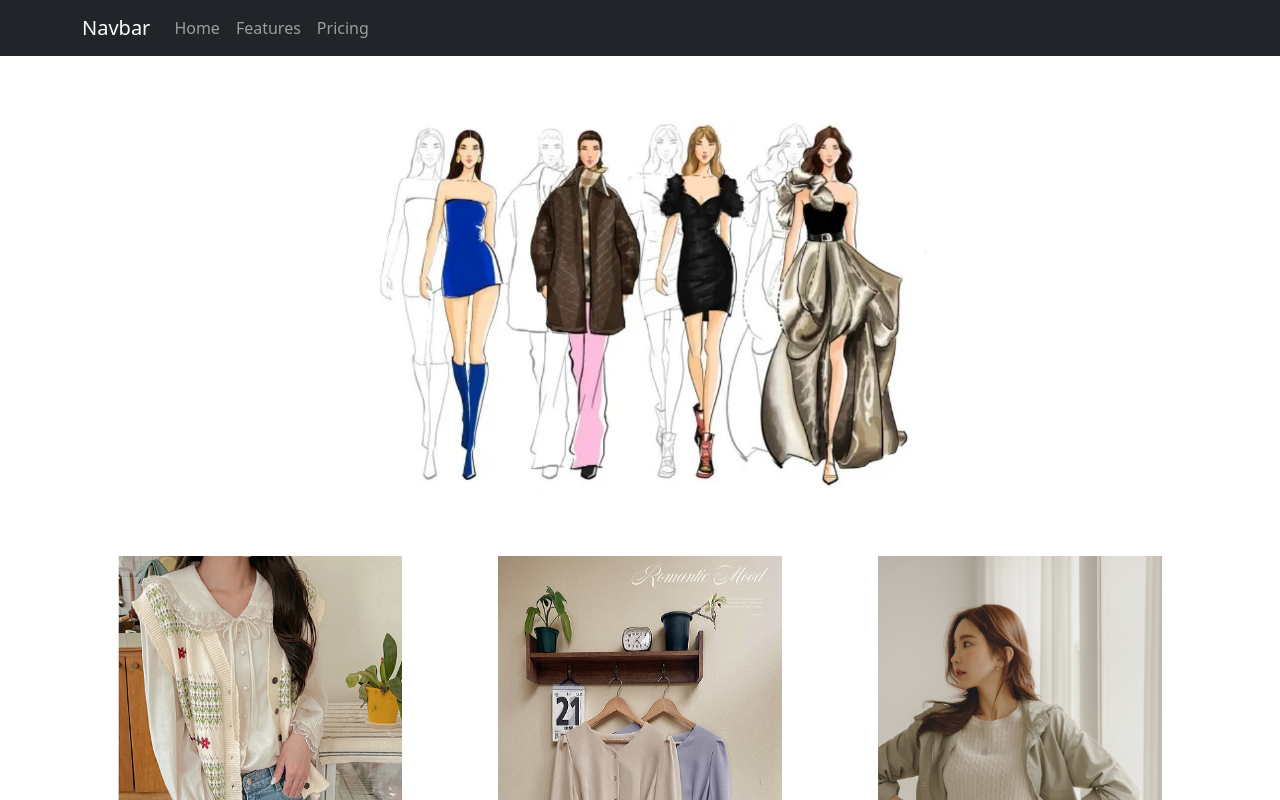
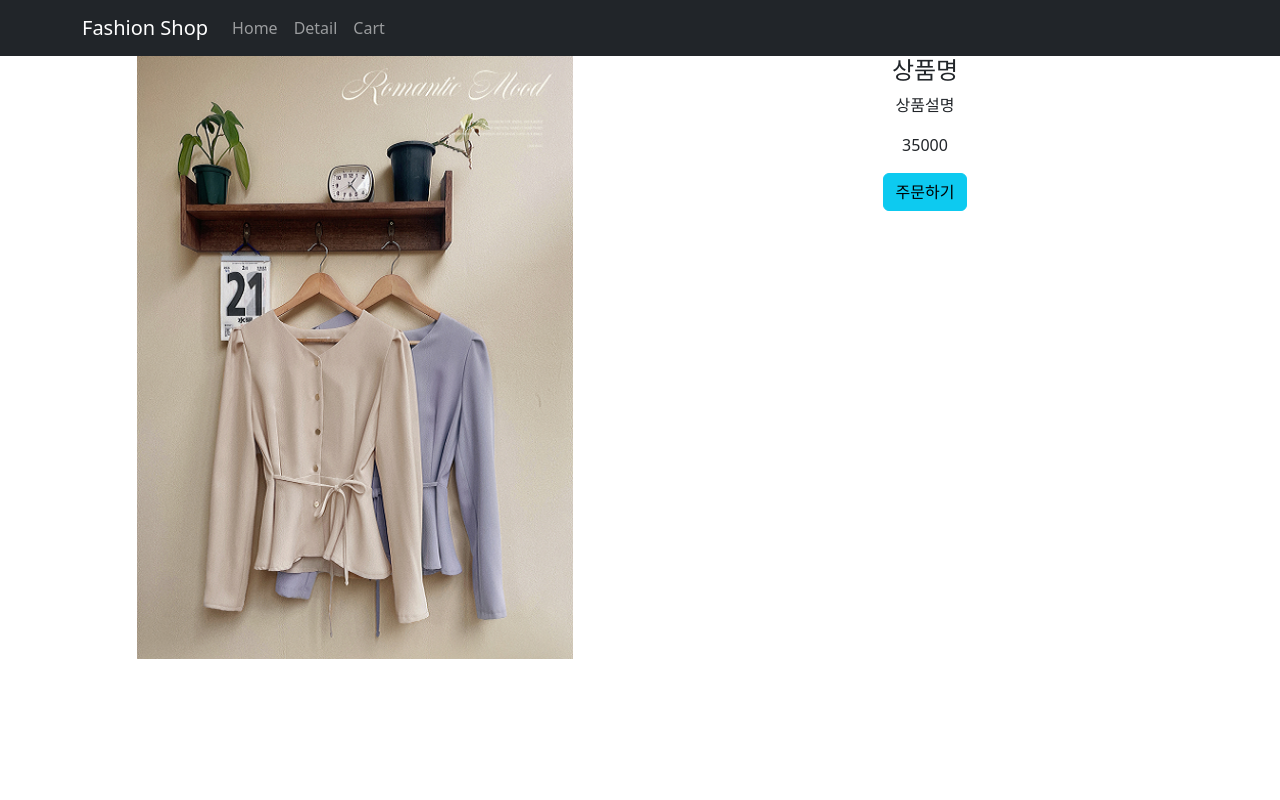
Before and after one commit to professorjiwon/workreact, a React (Create React App) app in the folder 12.shopping-mall/: page /detail in a window 1280 px wide. Shown: the top 800 px of the page. Built offline with nearby package versions, Linux system fonts and the light colour scheme.

Commit message:
08.23_2교시

```diff
--- a/12.shopping-mall/package.json
+++ b/12.shopping-mall/package.json
@@ -10,6 +10,7 @@
     "react": "^18.3.1",
     "react-bootstrap": "^2.10.4",
     "react-dom": "^18.3.1",
+    "react-router-dom": "^6.26.1",
     "react-scripts": "5.0.1",
     "web-vitals": "^2.1.4"
   },
--- a/12.shopping-mall/src/App.js
+++ b/12.shopping-mall/src/App.js
@@ -1,29 +1,53 @@
 import './App.css';
 import 'bootstrap/dist/css/bootstrap.min.css';
 import { Navbar, Container, Nav, Row, Col } from 'react-bootstrap';
-import clothes1 from './img/clothes1.png';
 import { useState } from 'react';
 import pList from './data/ProductList';
+import { Routes, Route, Link, useNavigate, Outlet } from 'react-router-dom';
+import Detail from './pages/Detail';
 // import { num1, num2 } from './data/ProductList';
 
+/*
+  * react-router-dom
+    - 기존의 페이지 나누기
+      만약 /detail로 접속하면 기존의 index.html파일을 모두 비운 후 페이지를 보여줌
+    - 페이지를 교체시켜주는 api : router-dom
+
+  * 실행 순서
+    1. 설치 : npm i react-router-dom
+    2. index.js 파일에서 <BorwerRouter></BorwerRouter>
+*/
 function App() {
   let [clothes, setClothes] = useState(pList);
+
+  // 페이지의 이동을 도와주는 함수
+  let navigate = useNavigate();
 
   return (
     <div className="App">
       <Navbar bg="dark" data-bs-theme="dark">
         <Container>
-          <Navbar.Brand href="#home">Navbar</Navbar.Brand>
+          <Navbar.Brand href="#home">Fashion Shop</Navbar.Brand>
           <Nav className="me-auto">
-            <Nav.Link href="#home">Home</Nav.Link>
-            <Nav.Link href="#features">Features</Nav.Link>
-            <Nav.Link href="#pricing">Pricing</Nav.Link>
+            <Nav.Link onClick={() => { navigate('/') }}>Home</Nav.Link>
+            <Nav.Link onClick={() => { navigate('/detail')}}>Detail</Nav.Link>
+            <Nav.Link onClick={() => { navigate('/cart')}}>Cart</Nav.Link>
+            {/*
+            <Nav.Link onClick={() => { navigate(1)}}>앞으로 이동</Nav.Link>
+            <Nav.Link onClick={() => { navigate(-1)}}>뒤로 이동</Nav.Link>
+             */}
           </Nav>
         </Container>
       </Navbar>
+{/*
+      <Link to="/">홈</Link>&emsp;
+      <Link to="/detail">상세페이지</Link>
+*/}
 
+      <Routes>
+        <Route path='/' element={
+          <>
             <div className='main-bg'/>
-
             <Container>
               <Row>
                 {
@@ -35,8 +59,35 @@ function App() {
                 }
               </Row>
             </Container>
+          </>
+        }/>
+        <Route path='/detail' element={ <Detail/> } />  {/* 하나의 페이지 */}
+        <Route path='/cart' element={<div>장바구니</div>}/>
+{/*
+        <Route path='/about' element={<About/>}/>
+        <Route path='/about/member' element={<div>사람의 정보</div>}/>
+        <Route path='/about/location' element={<div>강남대로</div>}/>
+*/}
+{/*  NestedRoutes ~~의 하위의 것들을 하위요소로 넣어서 페이지 보여주기 */}
+        <Route path='/about' element={<About/>}>
+          <Route path='member' element={<div>사람의 정보</div>}/>
+          <Route path='location' element={<div>강남대로</div>}/>
+        </Route>
+
+        <Route path='*' element={<div>없는 페이지 입니다.</div>} />
+      </Routes>
     </div>
   );
+}
+
+function About() {
+  return(
+    <>
+      <h4>회사 정보들</h4>
+      <Outlet></Outlet>  {/* 하위요소를 보여줄 위치 지정 */}
+      <p>더조은 회사</p>
+    </>
+  )
 }
 
 function PListCol(props) {
--- a/12.shopping-mall/src/index.js
+++ b/12.shopping-mall/src/index.js
@@ -3,12 +3,15 @@ import ReactDOM from 'react-dom/client';
 import './index.css';
 import App from './App';
 import reportWebVitals from './reportWebVitals';
+import {BrowserRouter} from 'react-router-dom';
 
 const root = ReactDOM.createRoot(document.getElementById('root'));
 root.render(
-  <React.StrictMode>
-    <App />
-  </React.StrictMode>
+  <BrowserRouter>
+    <React.StrictMode>
+      <App />
+    </React.StrictMode>
+  </BrowserRouter>
 );
 
 // If you want to start measuring performance in your app, pass a function
--- /dev/null
+++ b/12.shopping-mall/src/pages/Detail.js
@@ -0,0 +1,23 @@
+import { Container, Row, Col, Button } from "react-bootstrap";
+
+function Detail () {
+    return (
+        <div>
+            <Container>
+                <Row>
+                    <Col lg={6}>
+                        <img src={`${process.env.PUBLIC_URL}/img/clothes2.png`} />
+                    </Col>
+                    <Col lg={6}>
+                        <h4>상품명</h4>
+                        <p>상품설명</p>
+                        <p>35000</p>
+                        <Button variant="info">주문하기</Button>
+                    </Col>
+                </Row>
+            </Container>
+        </div>
+    )
+}
+
+export default Detail;
```
Also changed, not shown: 1 other file (tests, documents, lock files or other folders). Lines whose indentation alone changed are shown as unchanged.
